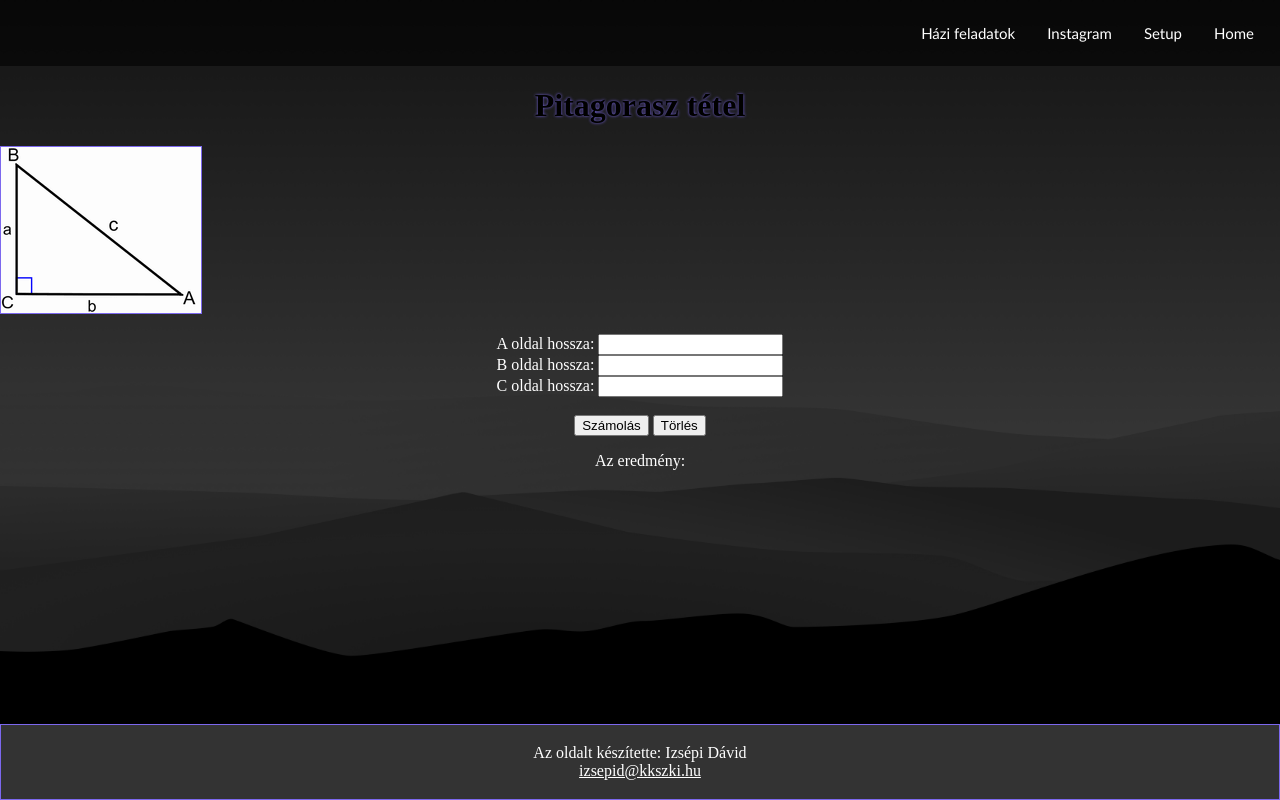
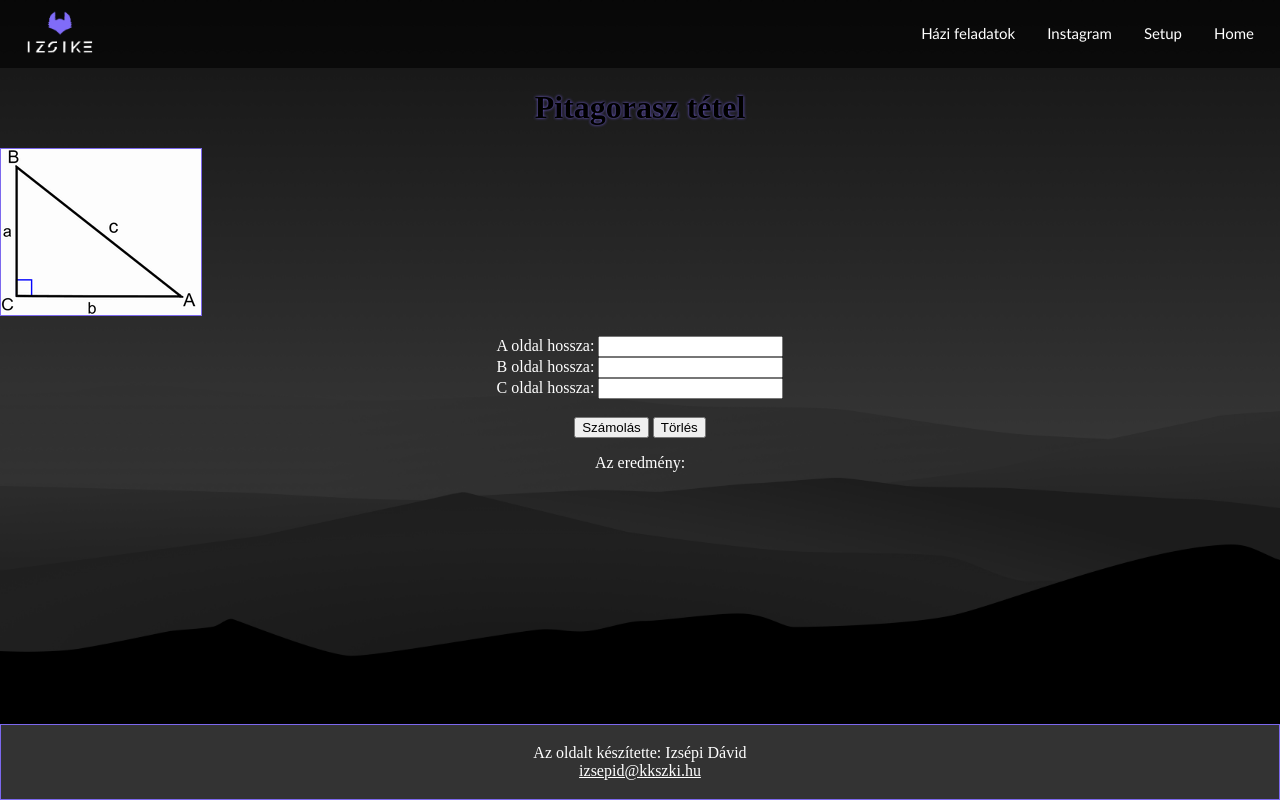
Before and after one commit to IDavidKK/IzsepiDavid-web, a plain HTML site: page Pitagorasz.html in a window 1280 px wide. Drawn offline with Linux system fonts and the light colour scheme.

Commit message:
Add files via upload

```diff
--- a/Pitagorasz.html
+++ b/Pitagorasz.html
@@ -16,6 +16,7 @@
 <header>
     <div class="menu">
         <ul>
+          <img class="idlogo" width="100" src="kepek/logobogo2.png">
           <li><a href="index.html">Home</a></li>
           <li><a href="setup.html">Setup</a></li>
           <li><a href="https://www.instagram.com/zspdvd/" target="_blank">Instagram</a></li>
```
Also changed, not shown: evszak.html (+1 -0 lines), index.html (+1 -1 lines), keplink.html (+1 -0 lines), lista.html (+1 -0 lines), orarend.html (+1 -0 lines), setup.html (+1 -0 lines), szamologep.html (+1 -0 lines), urlap.html (+1 -0 lines).
